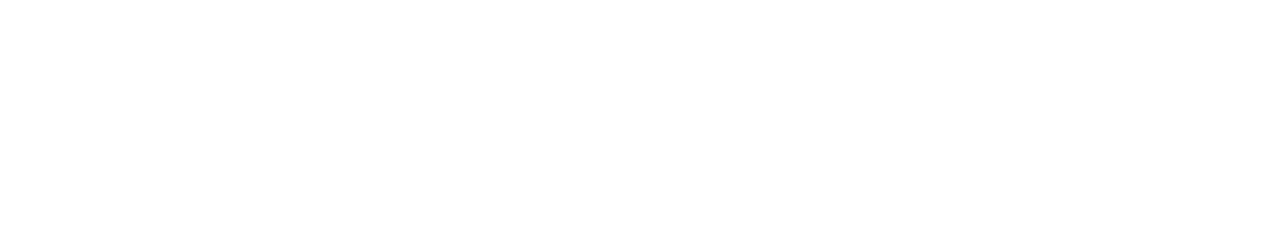
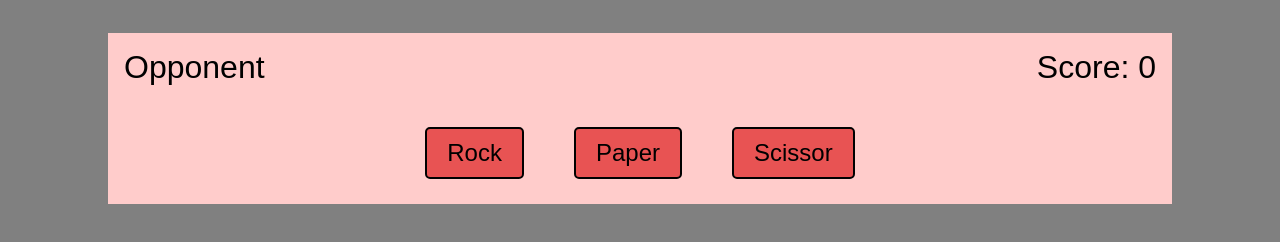
Before and after one commit to kevin2b/rock-paper-scissors, a plain HTML site: page index.html in a window 1280 px wide. Drawn offline with Linux system fonts and the light colour scheme.

Commit message:
Add opponent side of field

```diff
--- a/index.html
+++ b/index.html
@@ -2,10 +2,32 @@
 <html lang="en">
   <head>
     <meta charset="UTF-8">
-    <title> Javascript Practice</title>
+    <title> Rock Paper Scissor</title>
+	<link rel="stylesheet" href="./style/style.css">
+	<script src="./scripts/script.js" defer> </script>
   </head>
   <body>
-    <script src="./scripts/script.js">
-    </script>
+    <div id="opponent-info">
+      <div class="info"> Opponent </div>
+      <div class="info"> Score: 0 </div>
+	</div>
+	<div id="opponent-move">
+      <div class="opponent-option"> Rock </div>
+      <div class="opponent-option"> Paper </div>
+      <div class="opponent-option"> Scissor </div>
+	</div>
+
+	<div id="round-info">
+
+	</div>
+
+	<div id="player-move">
+
+	</div>
+
+	<div id="player-info">
+
+	</div>
+
   </body>
 </html>
--- /dev/null
+++ b/style/style.css
@@ -0,0 +1,36 @@
+body {
+  display: flex;
+  flex-direction: column;
+  font-family: Arial, sans-serif;
+  background-color: gray;
+  padding: 25px 100px;
+}
+
+#opponent-info, #opponent-move{
+  display: flex;
+  justify-content: space-between;
+  background-color: #FFCCCB;
+}
+
+.info {
+  font-size: 32px;
+  color: black;
+  padding: 16px;
+  word-break: break-all;
+}
+
+#opponent-move{
+  justify-content: center;
+  gap: 50px;
+  padding: 25px 0;
+}
+
+.opponent-option{
+  font-size: 24px;
+  color: black;
+  padding: 10px 20px;
+  border: 2px solid black;
+  border-radius: 5px;
+  word-break: break-all;
+  background-color: #E85353;
+}
```
